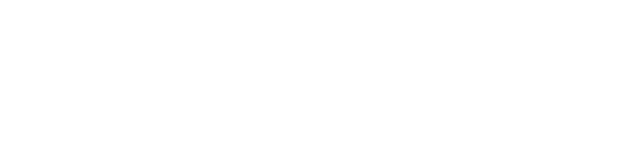
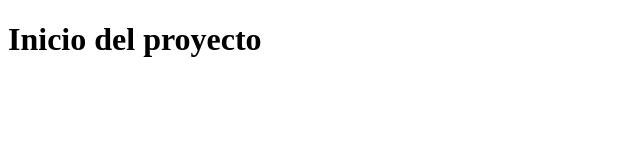
Before and after one commit to JuliusMatadamas/mysite, a plain HTML site: page index.html in a window 1280 px wide. Shown: the whole page, without its empty margins (0-640 px from the left). Drawn offline with Linux system fonts and the light colour scheme.

Commit message:
inicio del proyecto.

```diff
--- a/index.html
+++ b/index.html
@@ -7,6 +7,6 @@
 	<link rel="stylesheet" href="">
 </head>
 <body>
-
+	<h1>Inicio del proyecto</h1>
 </body>
 </html>
```
